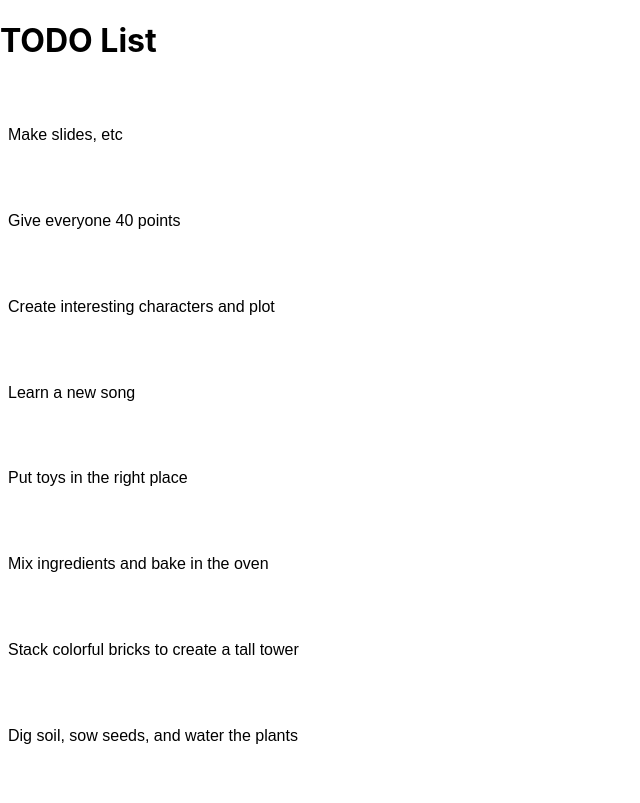
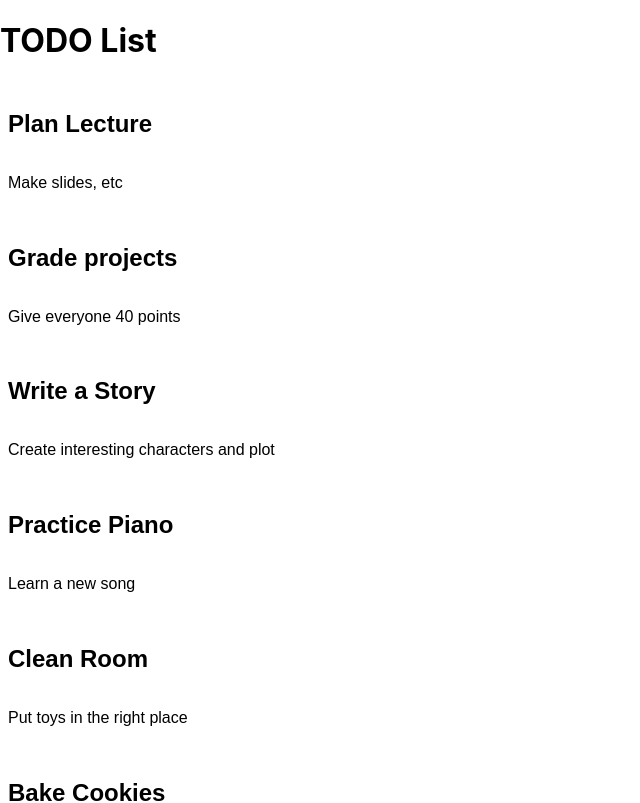
Before and after one commit to JamesHawk585/props-dataflow-children-todo-list, a React (Create React App) app: page / in a window 1280 px wide. Shown: the top 803 px of the page, without its empty margins (0-640 px from the left). Built offline with nearby package versions, Linux system fonts and the light colour scheme; data requests are answered from the project's data file.

Commit message:
Adds list item titles to cards

```diff
--- a/src/App.jsx
+++ b/src/App.jsx
@@ -12,14 +12,11 @@ export default function App() {
       .then(setTasks);
   }, []);
 
-  // console.log("tasks in App.jsx: ", tasks);
+  // console.log(tasks)
 
   const taskElements = tasks.map((task) => {
     return <Task key={task.id} task={task} />;
   });
-
-  // console.log("taskElements:", taskElements);
-
 
   return (
     <main>
--- a/src/Card/Card.jsx
+++ b/src/Card/Card.jsx
@@ -2,10 +2,12 @@ import "./Card.css";
 import CardHeader from "./CardHeader";
 import CardBody from "./CardBody";
 
-export default function Card({ task, children }) {
+export default function Card({ title, children }) {
+  console.log('in Card.jsx: ', title)
+
   return (
     <section className="card">
-      <CardHeader title={task} />
+      <CardHeader title={title} />
       <CardBody children={children}/>
     </section>
   );
--- a/src/Task.jsx
+++ b/src/Task.jsx
@@ -4,8 +4,9 @@ import CardBody from "./Card/CardBody";
 // React components can only return on element. Frangments are a way around that limitation.
 
 function Task({ task }) {
-  // console.log(task)
+  console.log(task)
   const {title} = task
+  console.log(title)
   return (
     <Card title={title}>
       <CardBody>
```
